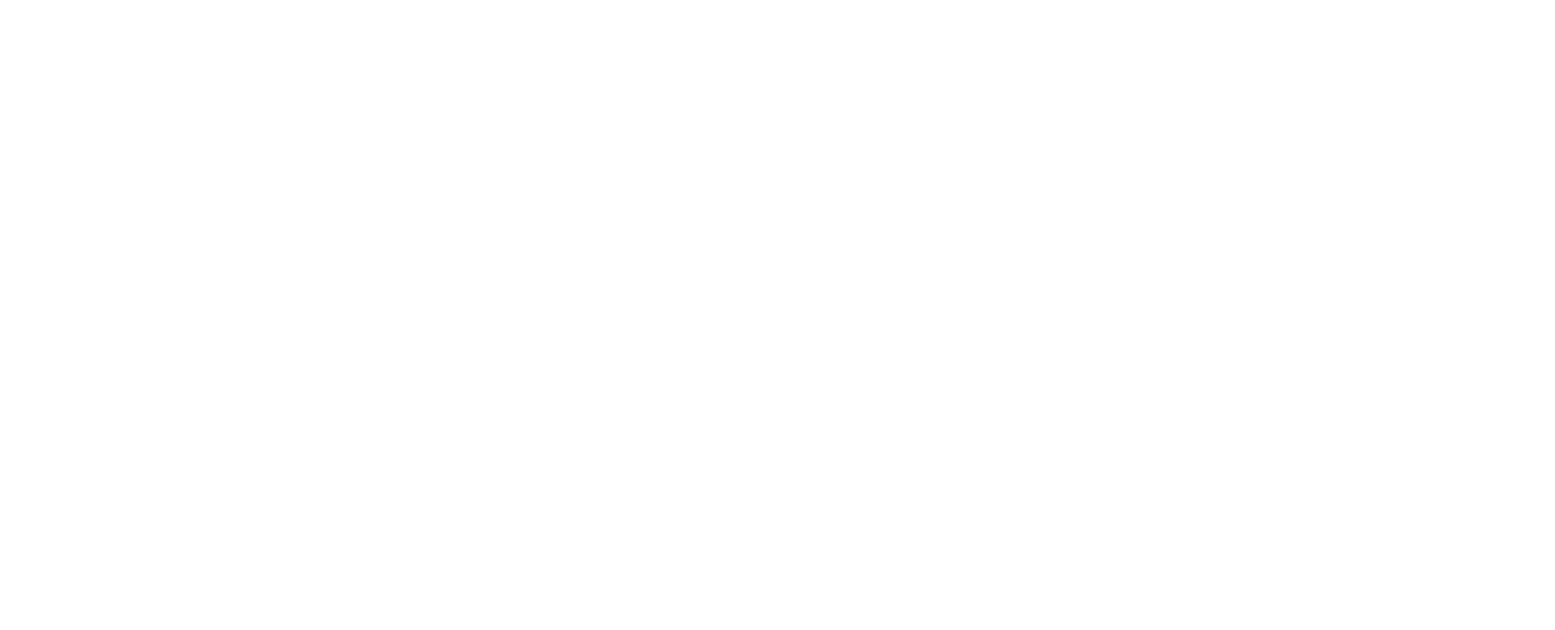
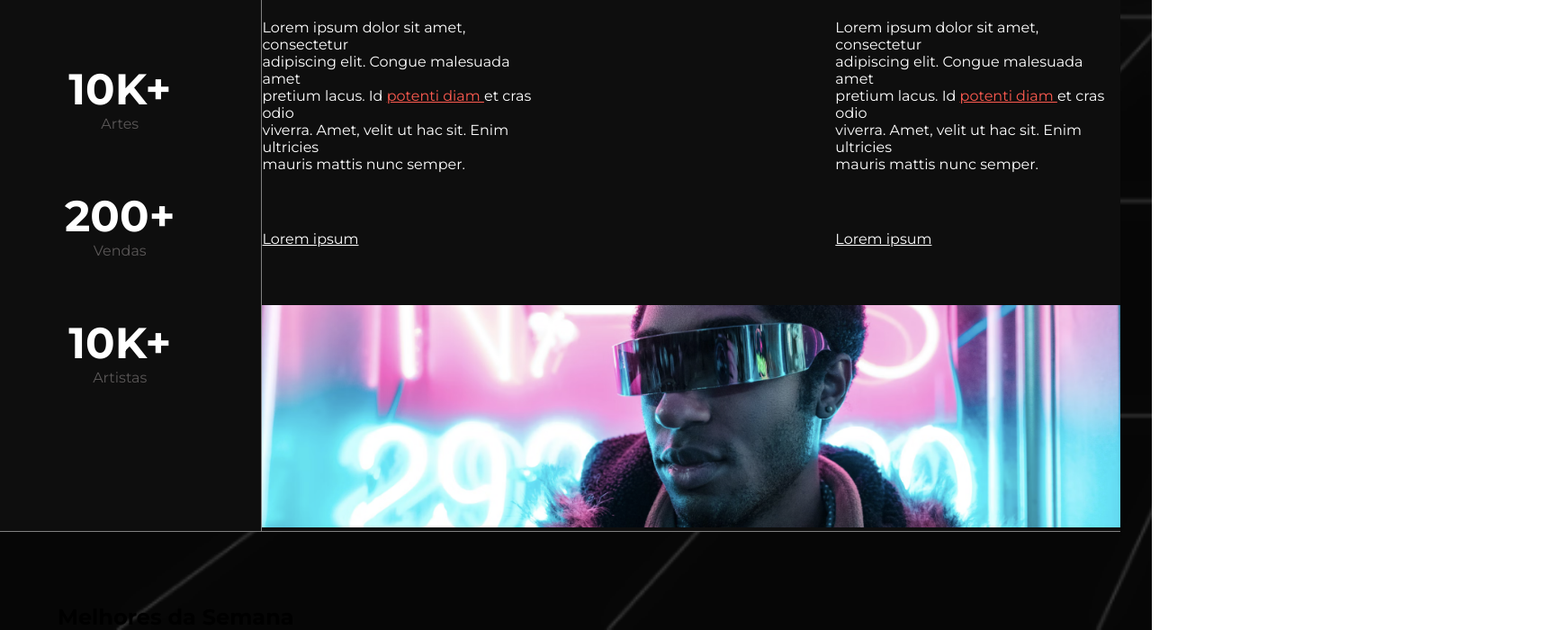
Before and after one commit to Jonathas-bonfim/NFTS, a React (Create React App) app: page / in a window 1280 px wide. Shown: the part 1752-2452 px from the top of the page at 90% size, 1728 px wide, since content can reach past the window. Before the commit the page ends 1249 px from the top, so only its background shows below. Built offline with nearby package versions, Linux system fonts and the light colour scheme.

Commit message:
best-week

```diff
--- a/src/pages/home/index.scss
+++ b/src/pages/home/index.scss
@@ -1,24 +1,21 @@
 html {
   background-image: url(../../assets/images/background.png);
+  background-color: transparent;
   background-repeat: no-repeat;
   background-position: stretch;
   background-size: cover;
 }
 body {
-  // background-color: var(--body-background);
-
   width: min(90vw, 1800px);
   margin: auto;
+  background: transparent !important;
 }
 
 main {
   margin-top: 5rem;
 
   .section-text {
-    display: block;
-    overflow-x: auto;
-
-    background-color: transparent;
+    background: transparent;
     color: var(--text-color);
 
     width: 100%;
@@ -26,8 +23,10 @@
 
     display: flex;
     flex-wrap: wrap;
-    align-items: center;
-    justify-content: space-between;
+    justify-content: center;
+    overflow-x: hidden;
+    gap: 18%;
+
     padding: 0.5rem 0.2rem;
 
     .artists {
@@ -45,14 +44,13 @@
           margin: 2rem 0 0 0.2rem;
           display: flex;
           flex-direction: column;
-          align-items: start;
+          align-items: flex-start;
         }
       }
     }
 
     .text-main {
       display: flex;
-      // flex-direction: row;
       flex-wrap: wrap;
       height: 100%;
       max-width: 596px;
@@ -67,8 +65,6 @@
     height: auto;
     width: 100%;
 
-    margin-bottom: 10rem;
-
     display: flex;
     flex-direction: column;
 
@@ -78,7 +74,10 @@
     .first-gallery,
     .last-gallery {
       display: flex;
-      justify-content: space-between;
+      flex-wrap: wrap;
+      justify-content: center;
+      overflow-x: hidden;
+      gap: 1rem;
 
       img {
         height: 270px;
@@ -86,4 +85,100 @@
       }
     }
   }
+
+  .section-information {
+    margin-left: -5.5rem;
+    width: 110.18%;
+    min-height: 660px;
+    background-color: var(--body-background);
+    display: flex;
+
+    border: 1px;
+    border-color: gray;
+    border-bottom-style: solid;
+
+    .aside-information {
+      margin: 0 6rem;
+      display: flex;
+      justify-content: center;
+      align-items: center;
+      flex-direction: column;
+
+      gap: 4rem;
+
+      .information-title {
+        font-size: 3rem;
+        color: var(--text-color);
+      }
+
+      .information-paragraph {
+        display: flex;
+        align-items: center;
+        justify-content: center;
+
+        color: var(--subtitle-color);
+      }
+    }
+
+    .additional-information {
+      border: 1px;
+      border-color: gray;
+      border-left-style: solid;
+
+      width: 100%;
+
+      display: flex;
+      align-items: center;
+      justify-content: center;
+
+      .additional-information-container {
+        display: flex;
+        justify-content: space-between;
+        align-items: center;
+        flex-direction: column;
+
+        width: 100%;
+        height: 100%;
+
+        .additional-information-text {
+          margin-top: 7rem;
+          display: flex;
+          justify-content: space-between;
+          align-items: center;
+          flex-direction: row;
+
+          gap: 20rem;
+
+          .informational-paragraph,
+          .author {
+            margin-bottom: 4rem;
+            color: var(--text-color);
+          }
+
+          .informational-span {
+            text-decoration: underline;
+            color: var(--color-logo);
+          }
+
+          .author {
+            text-decoration: underline;
+            color: var(--text-color);
+          }
+        }
+
+        .additional-information-image {
+          width: 100%;
+          img {
+            max-height: 250px;
+            width: 100%;
+            // max-width: 1580px;
+          }
+        }
+      }
+    }
+  }
+
+  .section-best-week {
+    margin-top: 5rem;
+  }
 }
--- a/src/pages/home/index.tsx
+++ b/src/pages/home/index.tsx
@@ -11,6 +11,7 @@
 import galeria6 from '../../assets/images/galeria-6.png';
 import galeria7 from '../../assets/images/galeria-7.png';
 import galeria8 from '../../assets/images/galeria-8.png';
+import additionalImage from '../../assets/images/banner2.png';
 
 import './index.scss';
 
@@ -69,6 +70,61 @@
 
         </section>
 
+        <section className="section-information">
+          <aside className="aside-information">
+
+            <div className="arts-information">
+              <h1 className="information-title">10K+</h1>
+              <p className="information-paragraph">Artes</p>
+            </div>
+
+            <div className="sales-information">
+              <h1 className="information-title">200+</h1>
+              <p className="information-paragraph">Vendas</p>
+            </div>
+
+            <div className="artists-information">
+              <h1 className="information-title">10K+</h1>
+              <p className="information-paragraph">Artistas</p>
+            </div>
+          </aside>
+
+          <div className="additional-information">
+            <div className="additional-information-container">
+              <div className="additional-information-text">
+                <div className="first-text">
+                  <p className="informational-paragraph">
+                    Lorem ipsum dolor sit amet, consectetur <br />
+                    adipiscing elit. Congue malesuada amet  <br />
+                    pretium lacus. Id <span className="informational-span"> potenti diam </span>et cras odio <br />
+                    viverra. Amet, velit ut hac sit. Enim ultricies <br />
+                    mauris mattis nunc semper.
+                  </p>
+                  <p className="author">Lorem ipsum</p>
+                </div>
+
+                <div className="first-last">
+                  <p className="informational-paragraph">
+                    Lorem ipsum dolor sit amet, consectetur <br />
+                    adipiscing elit. Congue malesuada amet <br />
+                    pretium lacus. Id <span className="informational-span"> potenti diam </span> et cras odio <br />
+                    viverra. Amet, velit ut hac sit. Enim ultricies <br />
+                    mauris mattis nunc semper. <br />
+                  </p>
+                  <p className="author">Lorem ipsum</p>
+                </div>
+
+              </div>
+              <div className="additional-information-image">
+                <img src={additionalImage} alt="Imagem sobre o autor do texto" />
+              </div>
+            </div>
+          </div>
+        </section>
+
+        <section className="section-best-week">
+          <h1>Melhores da Semana</h1>
+        </section>
       </main>
     </body>
   )
```
